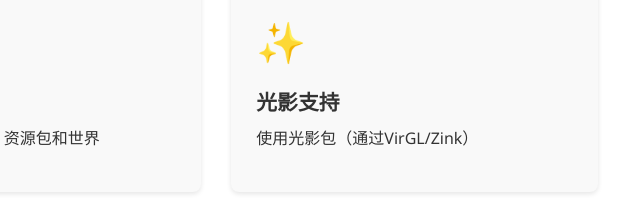
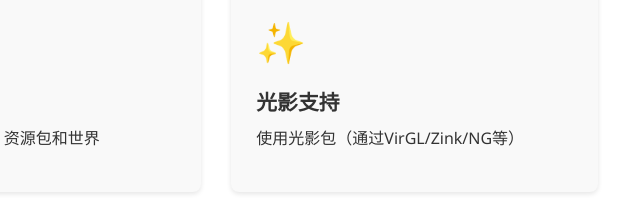
Before and after one commit to fcl-docs/web, a website: page index.html in a window 1280 px wide. Shown: the part 860-1079 px from the top of the page, 622-1262 px from the left. Drawn offline with Linux system fonts and the light colour scheme.

Commit message:
docs(index): 更新光影支持描述
- 在 index.html 文件中，将"使用光影包（通过VirGL

```diff
--- a/index.html
+++ b/index.html
@@ -98,7 +98,7 @@
                 <div class="feature-item">
                     <div class="feature-icon">✨</div>
                     <h3>光影支持</h3>
-                    <p>使用光影包（通过VirGL/Zink）</p>
+                    <p>使用光影包（通过VirGL/Zink/NG等）</p>
                 </div>
                 <div class="feature-item">
                     <div class="feature-icon">🎮</div>
```
